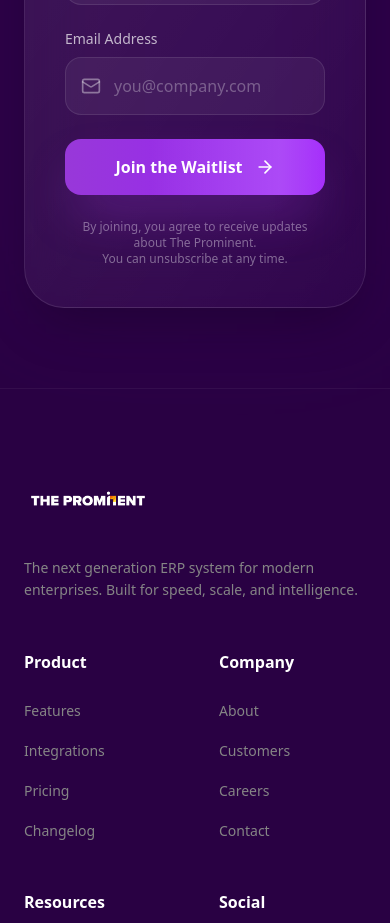
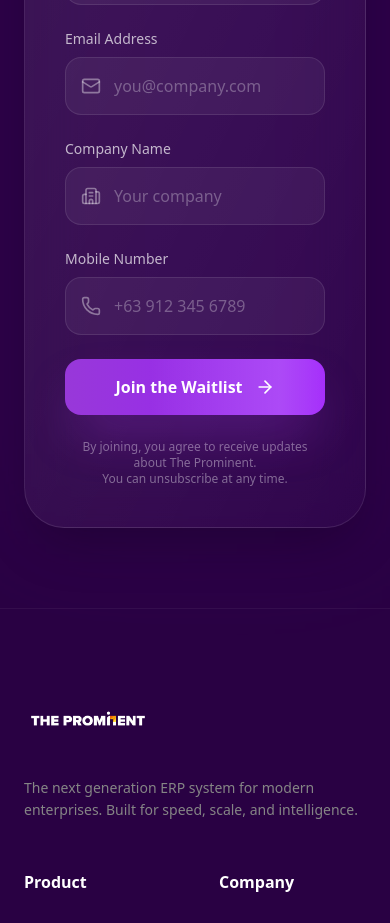
Before and after one commit to warpinnovations/prominent-enterprise, a Next.js app: page /waitlist in a window 390 px wide. Shown: the part 1420-2343 px from the top of the page. Built offline with nearby package versions, Linux system fonts and the light colour scheme.

Commit message:
feat: enhance WaitlistPage with company name and mobile number inputs for improved user information collection

```diff
--- a/app/waitlist/page.tsx
+++ b/app/waitlist/page.tsx
@@ -2,7 +2,7 @@
 
 import React, { useState } from "react";
 import { motion, AnimatePresence } from "framer-motion";
-import { Sparkles, Mail, User, Check, ArrowRight, Gift, Zap, Crown, Clock } from "lucide-react";
+import { Sparkles, Mail, User, Check, ArrowRight, Gift, Zap, Crown, Clock, Building2, Phone } from "lucide-react";
 import Link from "next/link";
 import { Navbar } from "@/components/Navbar";
 import { Footer } from "@/components/Footer";
@@ -10,6 +10,8 @@
 export default function WaitlistPage() {
   const [name, setName] = useState("");
   const [email, setEmail] = useState("");
+  const [companyName, setCompanyName] = useState("");
+  const [mobileNumber, setMobileNumber] = useState("");
   const [isSubmitted, setIsSubmitted] = useState(false);
   const [isSubmitting, setIsSubmitting] = useState(false);
 
@@ -167,6 +169,44 @@
                         </div>
                       </div>
 
+                      {/* Company Name Input */}
+                      <div className="space-y-2">
+                        <label htmlFor="companyName" className="block text-sm font-medium text-white/70">
+                          Company Name
+                        </label>
+                        <div className="relative">
+                          <Building2 className="absolute left-4 top-1/2 -translate-y-1/2 w-5 h-5 text-white/40" />
+                          <input
+                            type="text"
+                            id="companyName"
+                            required
+                            value={companyName}
+                            onChange={(e) => setCompanyName(e.target.value)}
+                            placeholder="Your company"
+                            className="w-full pl-12 pr-4 py-4 bg-white/5 border border-white/10 rounded-2xl text-white placeholder:text-white/30 focus:outline-none focus:border-primary-purple/50 focus:ring-2 focus:ring-primary-purple/20 transition-all"
+                          />
+                        </div>
+                      </div>
+
+                      {/* Mobile Number Input */}
+                      <div className="space-y-2">
+                        <label htmlFor="mobileNumber" className="block text-sm font-medium text-white/70">
+                          Mobile Number
+                        </label>
+                        <div className="relative">
+                          <Phone className="absolute left-4 top-1/2 -translate-y-1/2 w-5 h-5 text-white/40" />
+                          <input
+                            type="tel"
+                            id="mobileNumber"
+                            required
+                            value={mobileNumber}
+                            onChange={(e) => setMobileNumber(e.target.value)}
+                            placeholder="+63 912 345 6789"
+                            className="w-full pl-12 pr-4 py-4 bg-white/5 border border-white/10 rounded-2xl text-white placeholder:text-white/30 focus:outline-none focus:border-primary-purple/50 focus:ring-2 focus:ring-primary-purple/20 transition-all"
+                          />
+                        </div>
+                      </div>
+
                       {/* Submit Button */}
                       <button
                         type="submit"
@@ -235,10 +275,13 @@
                   <h2 className="text-4xl md:text-5xl font-bold mb-4">
                     You&apos;re on the list! 🎉
                   </h2>
-                  <p className="text-xl text-white/60 mb-8">
-                    Welcome aboard, <span className="text-white font-semibold">{name}</span>!
+                  <p className="text-xl text-white/60 mb-4">
+                    Welcome aboard, <span className="text-white font-semibold">{name}</span> from <span className="text-white font-semibold">{companyName}</span>!
+                  </p>
+                  <p className="text-lg text-white/50 mb-8">
+                    We&apos;ve sent a confirmation to <span className="text-primary-purple">{email}</span>
                     <br />
-                    We&apos;ve sent a confirmation to <span className="text-primary-purple">{email}</span>
+                    You&apos;ll receive updates at <span className="text-primary-purple">{mobileNumber}</span>
                   </p>
 
                   <div className="bg-gradient-to-br from-white/[0.05] to-white/[0.02] border border-white/10 rounded-3xl p-8 mb-8">
@@ -280,7 +323,7 @@
                       href="/prototype/payroll"
                       className="px-8 py-3 bg-gradient-to-r from-primary-purple to-purple-600 hover:opacity-90 text-white font-bold rounded-xl transition-all flex items-center gap-2"
                     >
-                      Try the Prototype
+                      Try The Prominent
                       <ArrowRight className="w-4 h-4" />
                     </Link>
                   </div>
```
